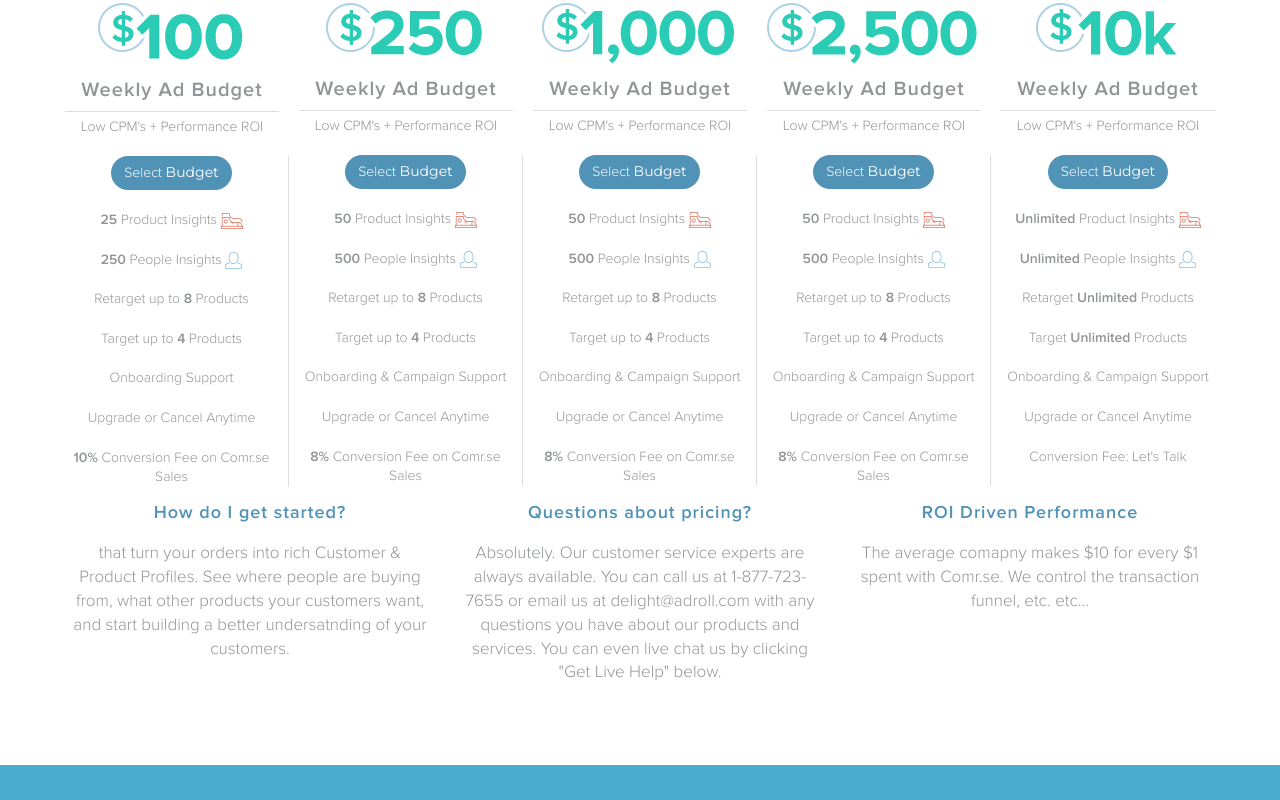
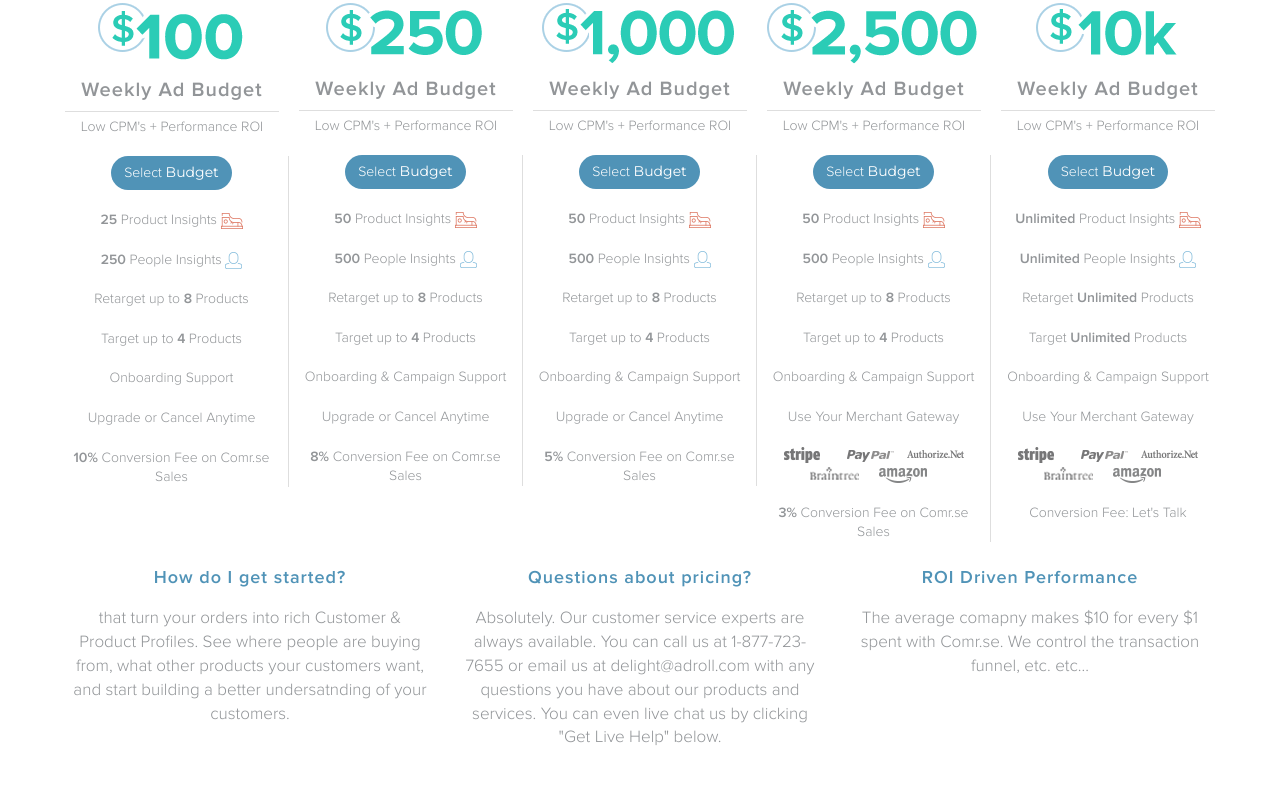
Before and after one commit to maxbrockman453/test-run-max-comrse, a website: page comrse-website-final/app/assets/views/index.html in a window 1280 px wide. Shown: the part 3910-4710 px from the top of the page. Drawn offline with nearby package versions, Linux system fonts and the light colour scheme; some packages are replaced by stand-ins of ours; a web font is replaced by a local one.

Commit message:
2.5k and 10k copy changes

```diff
--- a/comrse-website-final/app/assets/sass/style.scss
+++ b/comrse-website-final/app/assets/sass/style.scss
@@ -450,7 +450,7 @@
 
 }
 #pricing-package .col-md-5ths{
-  height: 500px;
+  height: 565px;
 }
 #pricing-package p{
   font-family: "proxima_nova_light";
@@ -485,6 +485,9 @@
 .price-title{
   height: 65px;
   margin-bottom: -5px;
+}
+.gateways-img{
+  margin-bottom: $margin-bottom-sm;
 }
 //========================================================================
 body {
--- a/comrse-website-final/app/assets/views/index.html
+++ b/comrse-website-final/app/assets/views/index.html
@@ -353,7 +353,7 @@
               <p>Target up to <span class="sbold-text">4 </span>Products</p>
               <p>Onboarding & Campaign Support</p>
               <p>Upgrade or Cancel Anytime</p>
-              <p><span class="sbold-text">8% </span>Conversion Fee on Comr.se Sales</p>
+              <p><span class="sbold-text">5% </span>Conversion Fee on Comr.se Sales</p>
             </div>
           </div>
           <div class="col-md-5ths col-sm-6 text-center">
@@ -369,13 +369,14 @@
               <p>Retarget up to <span class="sbold-text">8 </span>Products</p>
               <p>Target up to <span class="sbold-text">4 </span>Products</p>
               <p>Onboarding & Campaign Support</p>
-              <p>Upgrade or Cancel Anytime</p>
-              <p><span class="sbold-text">8% </span>Conversion Fee on Comr.se Sales</p>
+              <p>Use Your Merchant Gateway</p>
+              <img class="gateways-img" src="../images/merchant-gateways.png">
+              <p><span class="sbold-text">3% </span>Conversion Fee on Comr.se Sales</p>
             </div>
           </div>
           <div class="col-md-5ths col-sm-6 text-center">
             <div class="price-title">
-              <img src="../images/package-price-10000.png">
+              <img class="gateways-img" src="../images/package-price-10000.png">
             </div>
             <h2>Weekly Ad Budget</h2>
             <p>Low CPM's + Performance ROI</p>
@@ -386,7 +387,8 @@
               <p>Retarget <span class="sbold-text">Unlimited </span>Products</p>
               <p>Target <span class="sbold-text">Unlimited </span>Products</p>
               <p>Onboarding & Campaign Support</p>
-              <p>Upgrade or Cancel Anytime</p>
+              <p>Use Your Merchant Gateway</p>
+              <img class="gateways-img" src="../images/merchant-gateways.png">
               <p>Conversion Fee: Let's Talk</p>
             </div>
           </div>
```
Also changed, not shown: comrse-website-final/app/assets/css/style.css, comrse-website-final/app/assets/images/merchant-gateways.png (added), 1 other file.
